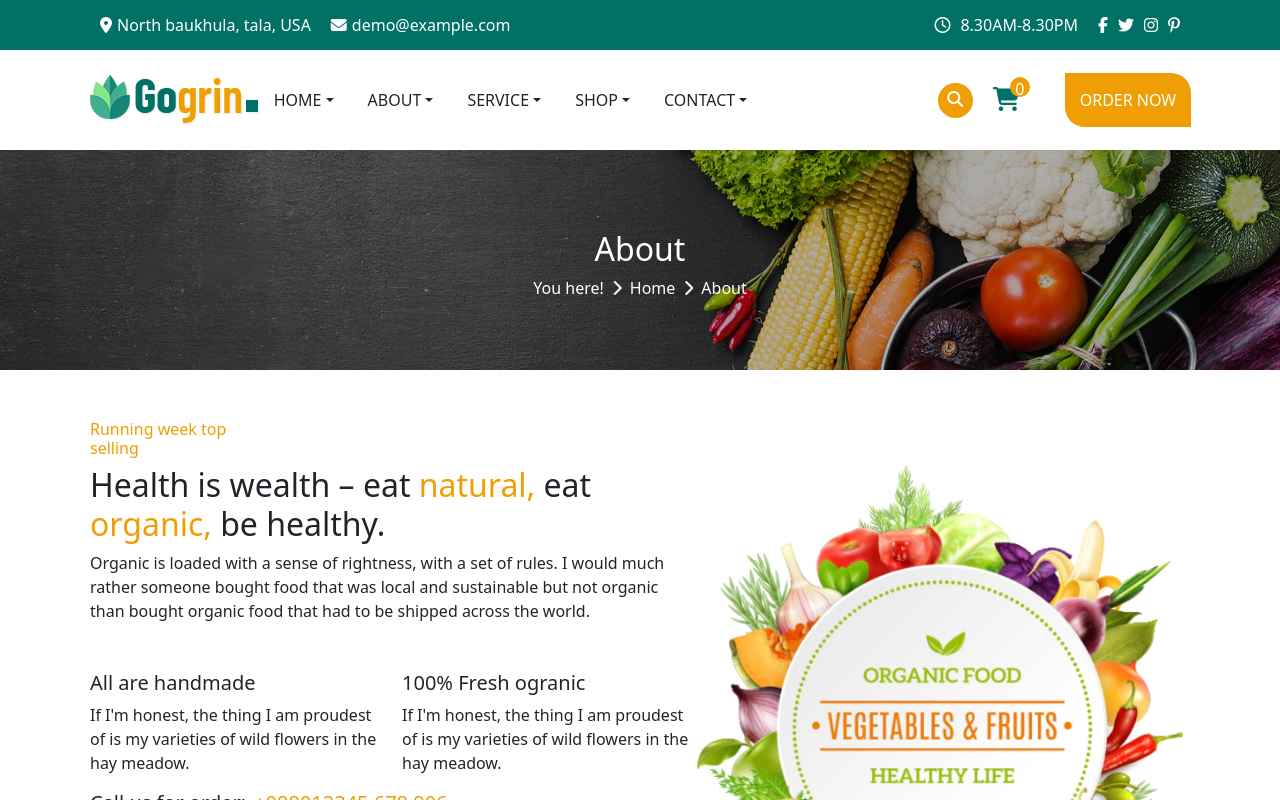
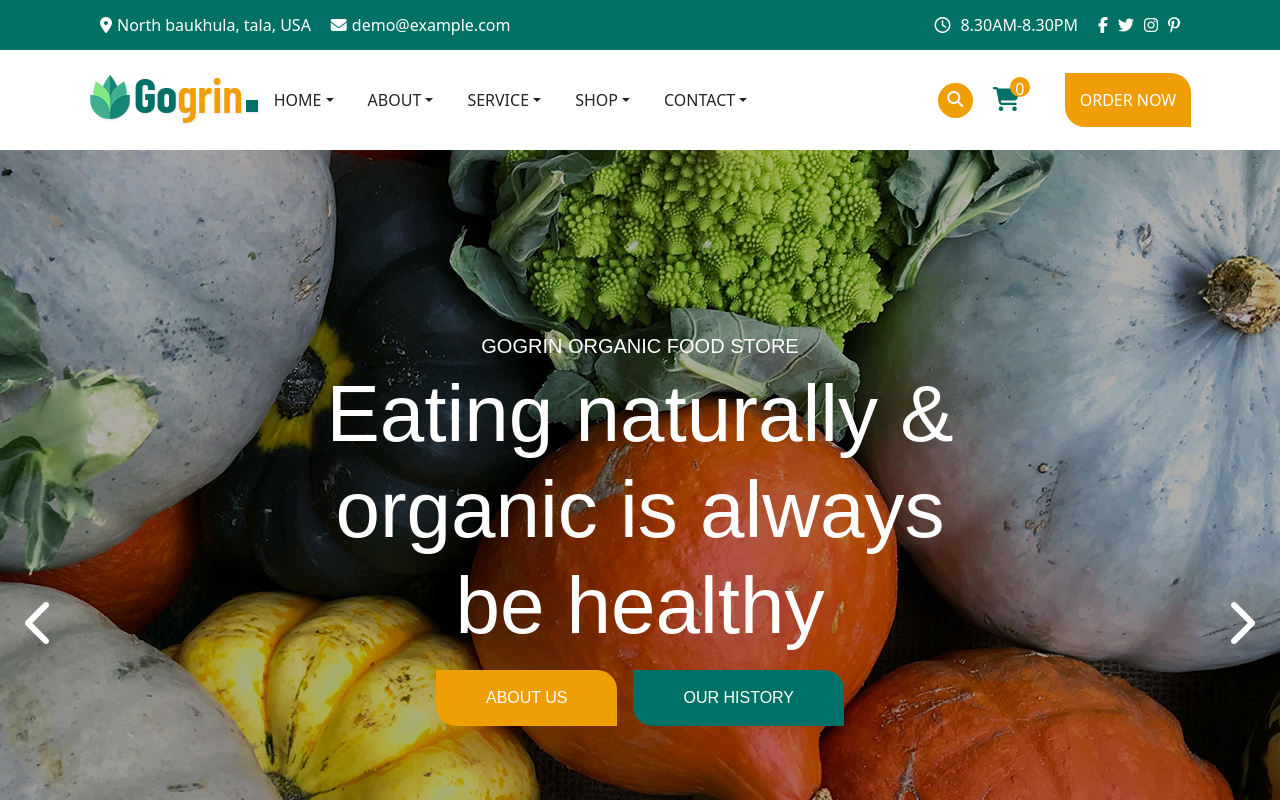
Before and after one commit to martinaapalazzi/proj-html-vuejs, a Vue app: page / in a window 1280 px wide. Shown: the top 800 px of the page. Built offline with nearby package versions, Linux system fonts and the light colour scheme.

Commit message:
fixed router

```diff
--- a/src/components/AppHeader.vue
+++ b/src/components/AppHeader.vue
@@ -235,8 +235,6 @@ export default {
     </div>
   </div>
 
-  <appAboutPage/>
-
 </template>
 
 <style lang="scss" scoped>
--- a/src/router.js
+++ b/src/router.js
@@ -1,4 +1,4 @@
-import { RouterLink, createRouter, createWebHistory } from "vue-router";
+import { createRouter, createWebHistory } from "vue-router";
 
 import HomePage from "./components/HomePage.vue";
 import AppAboutPage from "./components/AppAboutPage.vue";
```
